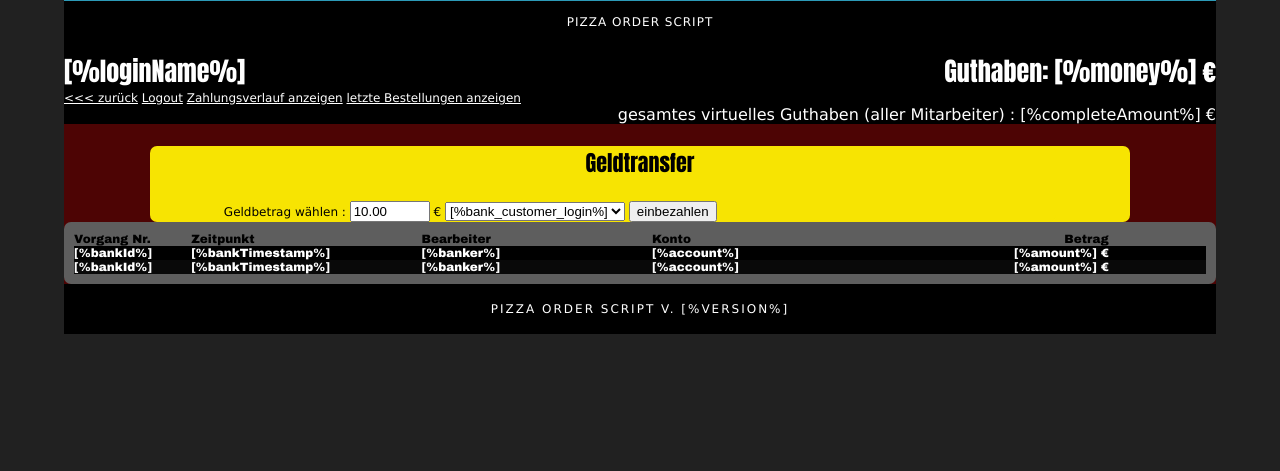
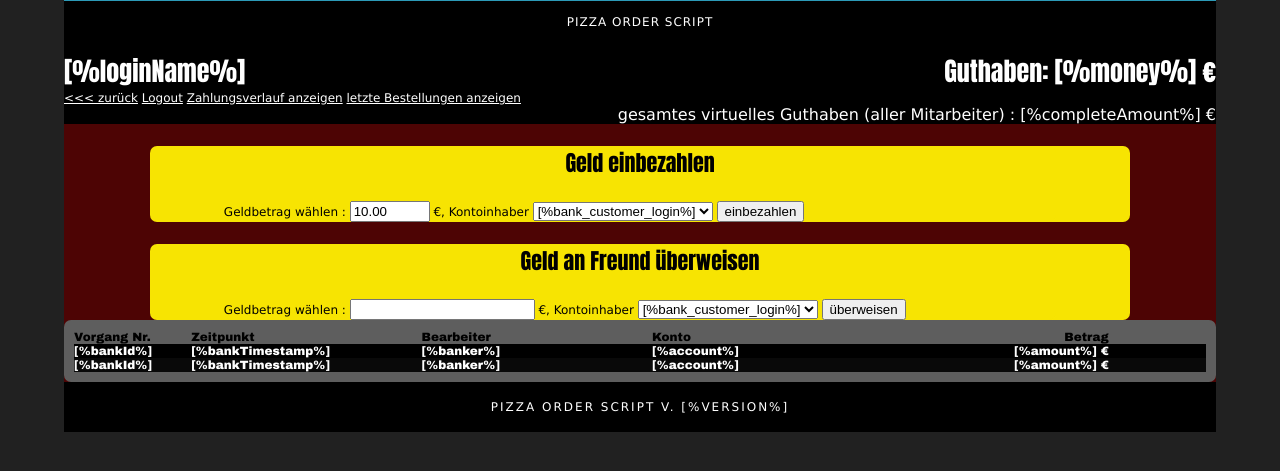
Before and after one commit to m0rph3usX/pizzaOrder, a PHP site: page /template/bank.html in a window 1280 px wide. Shown: the top 471 px of the page. Run offline with PHP 8.4, Linux system fonts and the light colour scheme.

Commit message:
[ADD] option to transfer own virtual money to friend [ADD] tooltips for buttons

```diff
--- a/template/bank.html
+++ b/template/bank.html
@@ -34,11 +34,11 @@
   <!-- bank section -->
   <section class=bank>
     <div class="bank">
-		<p class="bankTransfer">Geldtransfer</p>
+	  <p class="bankTransfer">Geld einbezahlen</p>
       <form method='post'>
         Geldbetrag wählen :
         <input type='number' min="0.50" max="50.00" step="0.50" value="10.00" name='amount'/>
-        €
+        €, Kontoinhaber
         <select name="customer_id">
           <!-- bank section customer bankInput-->
           <option value="[%bank_customer_user_ID%]">[%bank_customer_login%]</option>
@@ -49,6 +49,25 @@
     </div>
   </section>
   <!-- bank section -->
+
+  <!-- customer section -->
+  <section class=bank>
+    <div class="bank">
+	  <p class="bankTransfer">Geld an Freund überweisen</p>
+      <form method='post'>
+        Geldbetrag wählen :
+        <input type='number' min="0.01" max="[%money%]" step="0.01" value="[%money%]" name='amount'/>
+        €, Kontoinhaber
+        <select name="customer_id">
+          <!-- customer section transfer -->
+          <option value="[%bank_customer_user_ID%]">[%bank_customer_login%]</option>
+          <!-- customer section transfer -->
+        </select>
+        <input type='submit' value='überweisen'   name='eventButtonBankTransfer' onclick='playAudio(`transfer.wav`)' />
+      </form>
+    </div>
+  </section>
+  <!-- customer section -->
 
 
   <!-- bank protocol section -->
```
Also changed, not shown: bank.php (+6 -1 lines), utils.php (+42 -12 lines), 1 other file.
